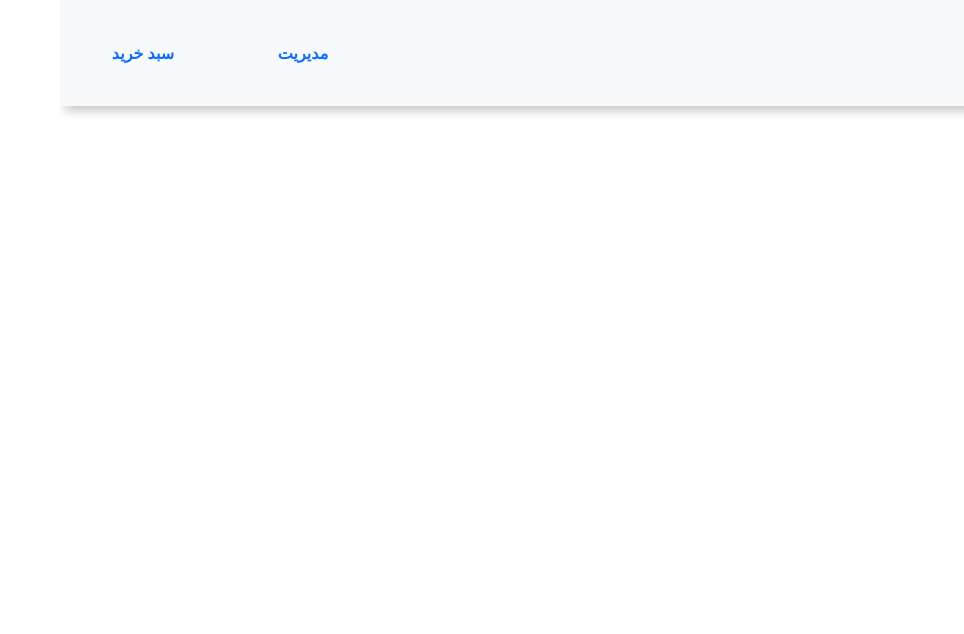
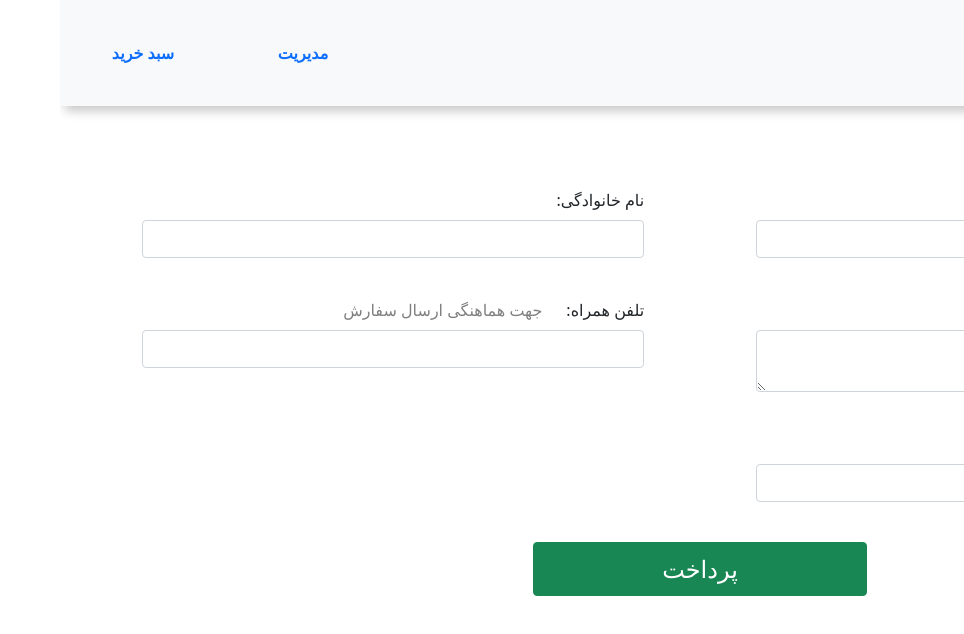
Before and after one commit to TahaEZ/shopping-site, a React (Create React App) app: page /checkout in a window 1280 px wide. Shown: the top 634 px of the page, without its empty margins (316-1280 px from the left). Built offline with nearby package versions, Linux system fonts and the light colour scheme.

Commit message:
Designed Checkout Page

```diff
--- a/src/Shopping/pages/Checkout/Checkout.page.js
+++ b/src/Shopping/pages/Checkout/Checkout.page.js
@@ -1,8 +1,62 @@
-import { Component } from 'react'
+import { Container } from 'reactstrap'
+import { Button, InputField } from '../../../components'
 
-class Checkout extends Component {
-	render() {
-		return <h1>Checkout</h1>
-	}
+const Checkout = (props) => {
+	return (
+		<Container>
+			<h2>نهایی کردن خرید</h2>
+			<form className='d-flex justify-content-between flex-wrap'>
+				<InputField
+					style={{ width: '45%', margin: '20px 0px' }}
+					type='text'
+					id='name'
+					label='نام:'
+				/>
+				<InputField
+					style={{ width: '45%', margin: '20px 0px' }}
+					type='text'
+					id='last-name'
+					label='نام خانوادگی:'
+				/>
+				<InputField
+					style={{ width: '45%', margin: '20px 0px' }}
+					type='textarea'
+					id='address'
+					label='آدرس:'
+				/>
+				<InputField
+					style={{ width: '45%', margin: '20px 0px' }}
+					type='text'
+					id='phone-number'
+					label={
+						<span>
+							<span>تلفن همراه:</span>
+							<span style={{ color: 'gray' }} className='mx-4'>
+								جهت هماهنگی ارسال سفارش
+							</span>
+						</span>
+					}
+				/>
+				<InputField
+					style={{ width: '45%', margin: '20px 0px' }}
+					type='text'
+					id='delivery-time'
+					label='تاریخ تحویل:'
+				/>
+			</form>
+			<Button
+				color='success'
+				className='py-2 text-center'
+				style={{
+					fontSize: '1.5rem',
+					width: '30%',
+					margin: '20px 35%',
+				}}
+			>
+				پرداخت
+			</Button>
+		</Container>
+	)
 }
+
 export { Checkout }
--- a/src/components/InputField.component.js
+++ b/src/components/InputField.component.js
@@ -2,7 +2,7 @@ import { FormGroup, Label, Input } from 'reactstrap'
 
 const InputField = (props) => {
 	return (
-		<FormGroup className={props.className}>
+		<FormGroup style={props.style} className={props.className}>
 			<Label for={props.id} className='mb-2'>
 				{props.label}{' '}
 			</Label>
```
